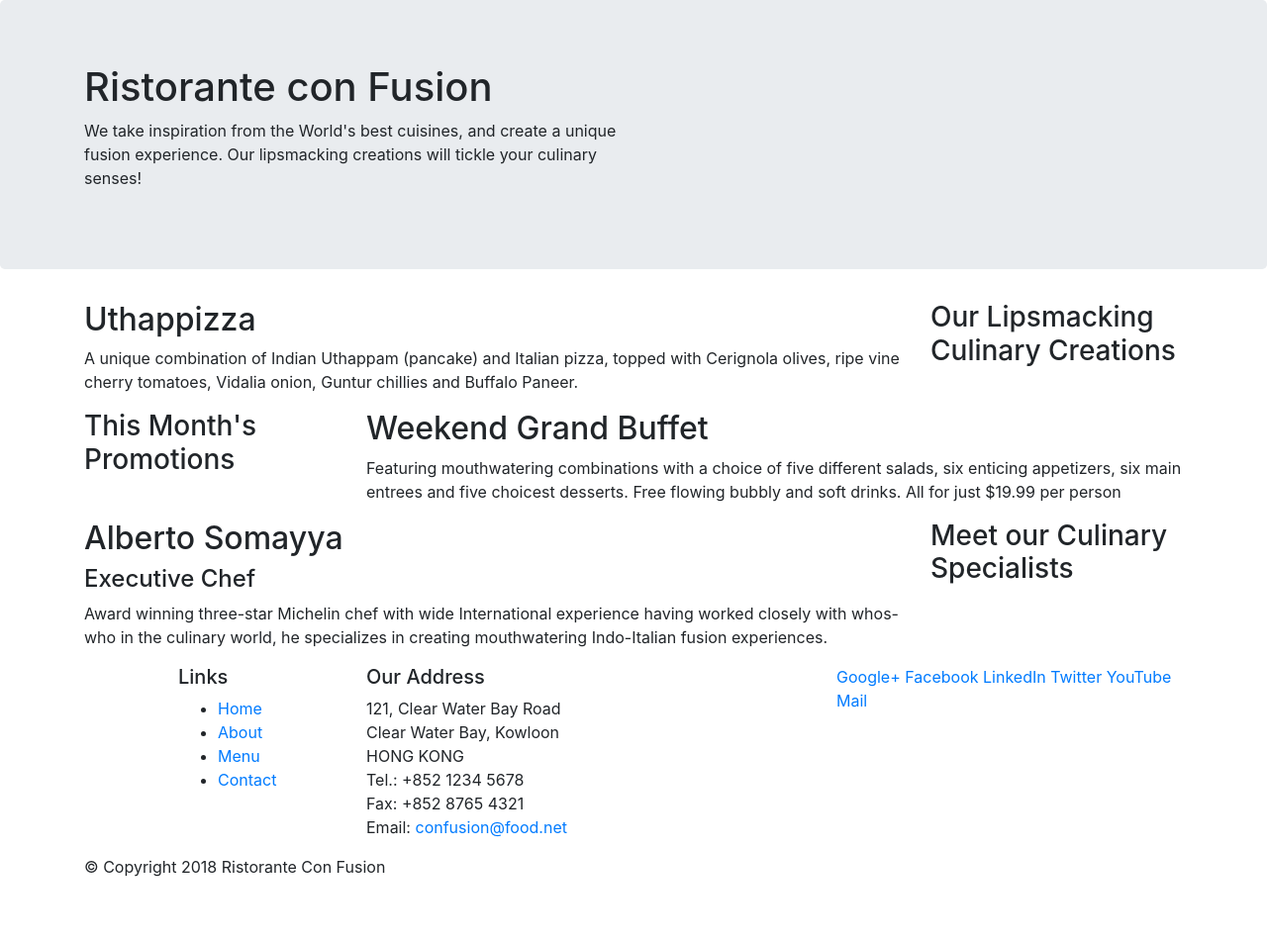
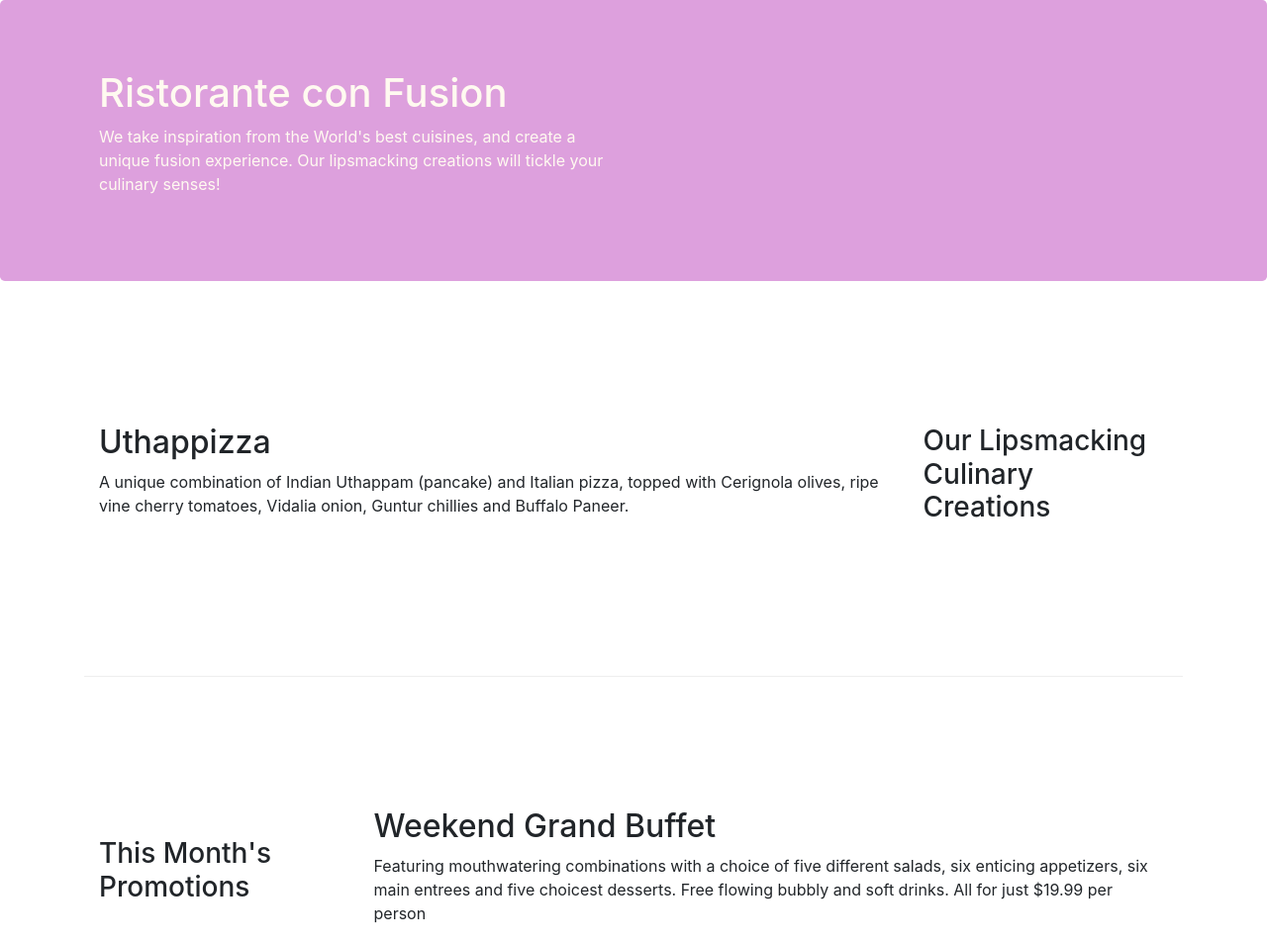
Before and after one commit to nrrf/conFusion, a website: page index.html in a window 1280 px wide. Shown: the top 954 px of the page at 99% size. Before the commit the page ends 904 px from the top, so only its background shows below. Drawn offline with nearby package versions, Linux system fonts and the light colour scheme.

Commit message:
bootstrap grid 2

```diff
--- /dev/null
+++ b/css/styles.css
@@ -0,0 +1,35 @@
+.row-header {
+    margin: 0px auto;
+    padding: 0px auto;
+    /*background-color: aquamarine;*/
+}
+
+.row-content {
+    margin: 0px auto;
+    padding: 50px 0px 50px 0px;
+    border-bottom: 1px ridge;
+    min-height: 400px;
+    /*background-color: blue;*/
+}
+
+.footer {
+    background-color: #cedebd;
+    margin: 0px auto;
+    padding: 20px 0px 20px 0px
+}
+
+.jumbotron {
+    padding: 70px 30px 70px 30px;
+    margin: 0px auto;
+    background: plum;
+    color: floralwhite;
+}
+
+
+/* esto se va a graegar de manera adicional al jubutron q se tenia de bootstrap*/
+
+.address {
+    font-size: 80%;
+    margin: 0px;
+    color: black;
+}
--- a/index.html
+++ b/index.html
@@ -9,6 +9,10 @@
 
     <!-- Bootstrap CSS -->
     <link rel="stylesheet" href="node_modules/bootstrap/dist/css/bootstrap.min.css">
+
+    <!--CSS-->
+    <link rel="stylesheet" href="css/styles.css">
+
     <title>Ristorante Con Fusion</title>
 </head>
 
@@ -16,7 +20,7 @@
 
     <header class="jumbotron">
         <div class="container">
-            <div class="row">
+            <div class="row row-header">
                 <div class="col-12 col-sm-6">
                     <!--esto nos indica que en extrasmall ocupa las 12 columnas, y de small para arriba 6-->
                     <h1>Ristorante con Fusion</h1>
@@ -30,7 +34,7 @@
     </header>
 
     <div class="container">
-        <div class="row">
+        <div class="row row-content align-items-center">
             <div class="col-12 col-sm-4 order-sm-last col-md-3">
                 <h3>Our Lipsmacking Culinary Creations</h3>
             </div>
@@ -42,7 +46,7 @@
         </div>
 
 
-        <div class="row">
+        <div class="row row-content align-items-center">
             <div class="col-12 col-sm-4 col-md-3">
                 <h3>This Month's Promotions</h3>
             </div>
@@ -52,7 +56,7 @@
             </div>
         </div>
 
-        <div class="row">
+        <div class="row row-content align-items-center">
             <div class="col-12 col-sm-4 order-sm-last col-md-3">
                 <h3>Meet our Culinary Specialists</h3>
             </div>
@@ -64,12 +68,12 @@
         </div>
     </div>
 
-    <footer>
+    <footer class="footer">
         <div class="container">
             <div class="row">
                 <div class="col-4 offset-1 col-sm-2">
                     <h5>Links</h5>
-                    <ul>
+                    <ul class="list-unstyled">
                         <li><a href="#">Home</a></li>
                         <li><a href="#">About</a></li>
                         <li><a href="#">Menu</a></li>
@@ -87,8 +91,8 @@
 		              Email: <a href="mailto:confusion@food.net">confusion@food.net</a>
 		           </address>
                 </div>
-                <div class="col-12 col-sm-4">
-                    <div>
+                <div class="col-12 col-sm-4 align-self-center">
+                    <div class="text-center">
                         <a href="http://google.com/+">Google+</a>
                         <a href="http://www.facebook.com/profile.php?id=">Facebook</a>
                         <a href="http://www.linkedin.com/in/">LinkedIn</a>
@@ -98,7 +102,7 @@
                     </div>
                 </div>
             </div>
-            <div class="row">
+            <div class="row justify-content-center">
                 <div class="col-auto">
                     <!--va a ocupar lo que necesite-->
                     <p>© Copyright 2018 Ristorante Con Fusion</p>
```
Also changed, not shown: guide_week_1_4.txt (+18 -1 lines).
